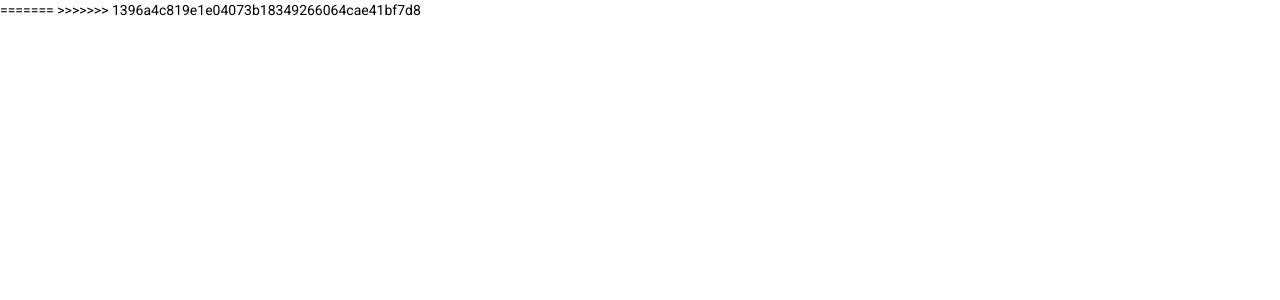
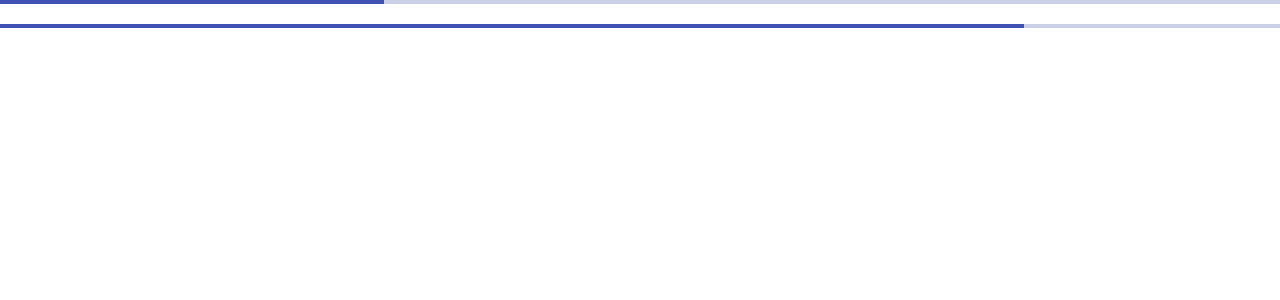
Before and after one commit to onepushmain/Hackaton-Iteris, an Angular app in the folder hackaton-teris/: page / in a window 1280 px wide. Shown: the top 300 px of the page. Built offline with nearby package versions, Linux system fonts and the light colour scheme.

Commit message:
progress-bar

```diff
--- a/hackaton-teris/src/app/app.component.html
+++ b/hackaton-teris/src/app/app.component.html
@@ -1,3 +1,3 @@
 <router-outlet></router-outlet>
-=======
->>>>>>> 1396a4c819e1e04073b18349266064cae41bf7d8
+<mat-progress-bar mode="determinate" value="30"  ></mat-progress-bar><br>
+<mat-progress-bar mode="determinate" value="80"></mat-progress-bar>
--- a/hackaton-teris/src/app/app.module.ts
+++ b/hackaton-teris/src/app/app.module.ts
@@ -3,7 +3,7 @@ import { NgModule } from '@angular/core';
 import {MatCardModule} from '@angular/material/card';
 import {MatExpansionModule} from '@angular/material/expansion';
 import {MatIconModule} from '@angular/material/icon';
-
+import {MatProgressBarModule} from '@angular/material/progress-bar';
 import { AppRoutingModule } from './app-routing.module';
 import { AppComponent } from './app.component';
 import { ProjetoCardComponent } from './components/projeto-card/projeto-card.component';
@@ -24,7 +24,8 @@ import { BrowserAnimationsModule } from '@angular/platform-browser/animations';
     MatExpansionModule,
     MatCardModule,
     AppRoutingModule,
-    MatIconModule
+    MatIconModule,
+    MatProgressBarModule
   ],
   providers: [],
   bootstrap: [AppComponent]
--- a/hackaton-teris/src/app/components/projeto-card/projeto-card.component.html
+++ b/hackaton-teris/src/app/components/projeto-card/projeto-card.component.html
@@ -10,6 +10,7 @@
   <mat-icon aria-hidden="false" aria-label="Example refresh icon" class="loading">refresh</mat-icon>
   <mat-icon aria-hidden="false" aria-label="Example check_box icon" class="checkbox">check_box</mat-icon><br>
   <img src="https://rolesociologico.files.wordpress.com/2017/05/img20150218188376531799med.jpg" >
+  <mat-progress-bar mode="determinate" value=""></mat-progress-bar>
   <mat-accordion>
     <mat-expansion-panel hideToggle>
       <mat-expansion-panel-header>
```
